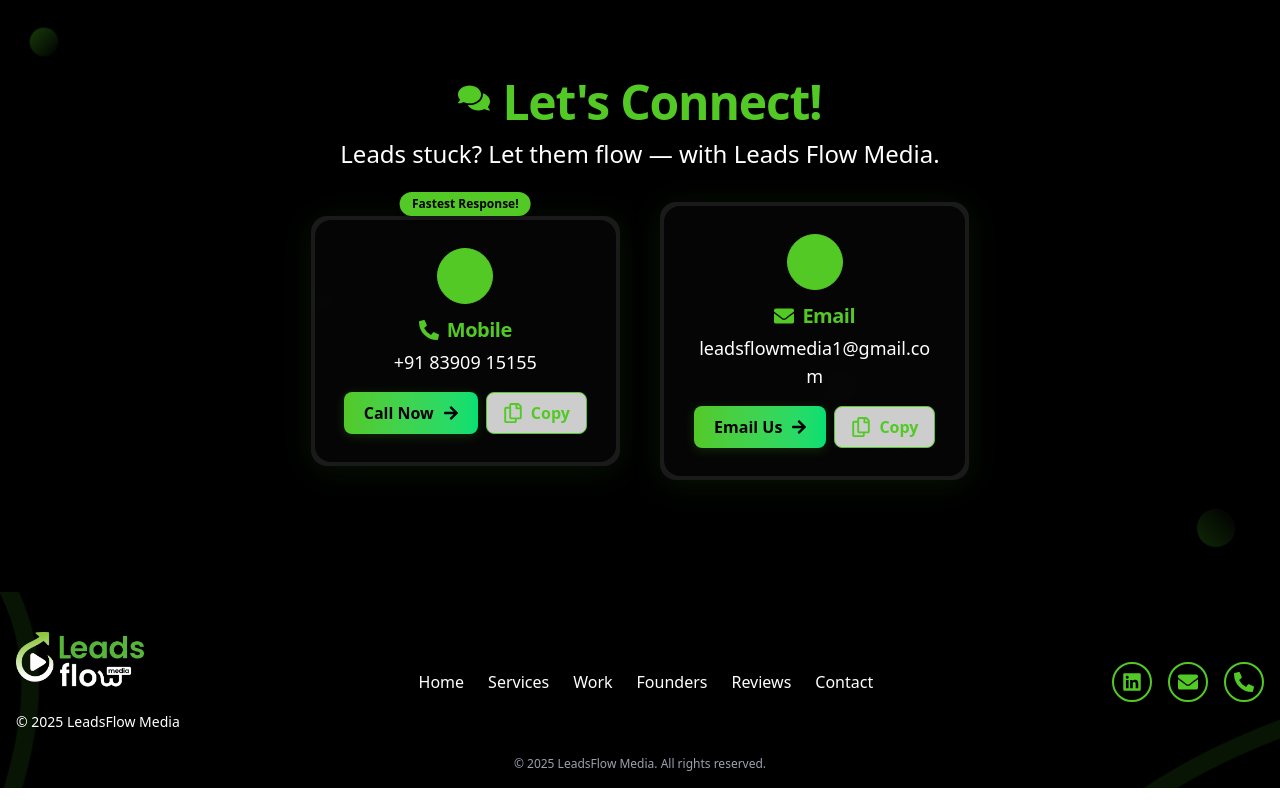
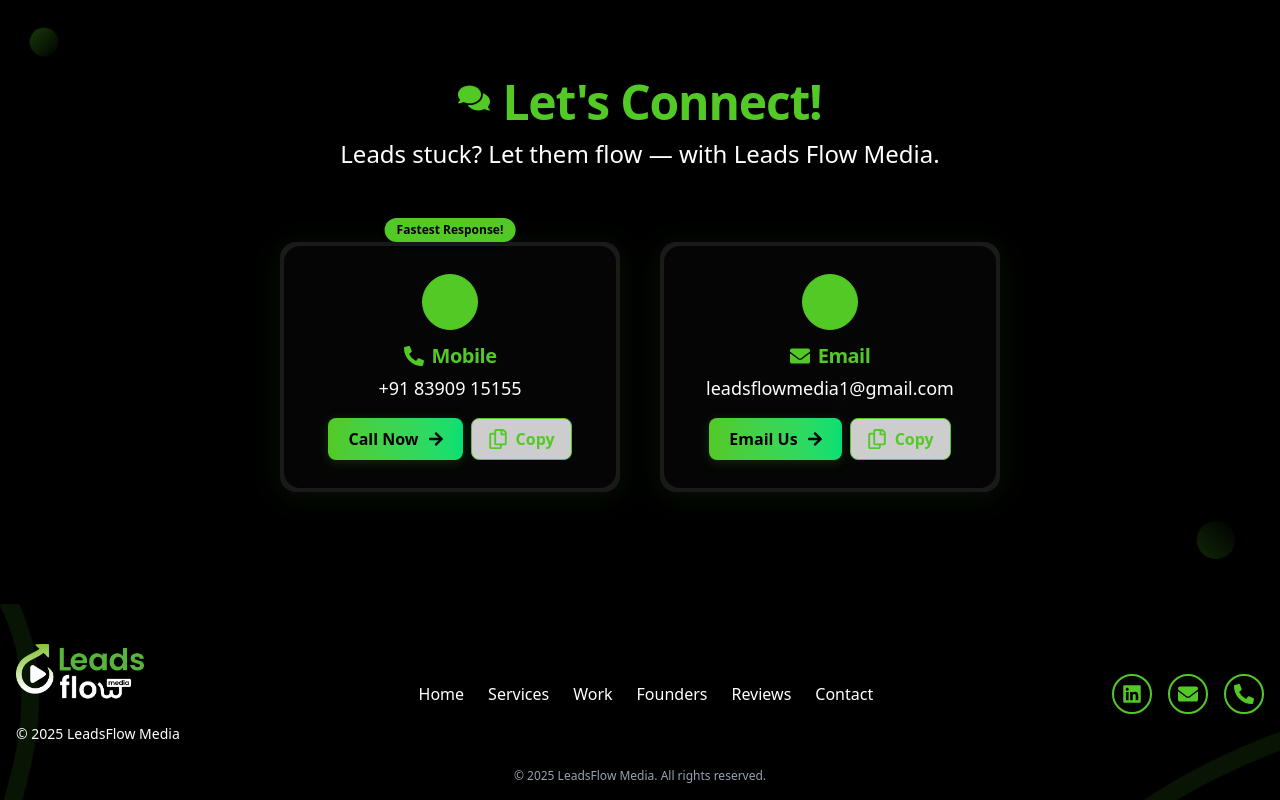
Before and after one commit to VaibhavTalkhande/leadsflow, a React (Vite) app: page / in a window 1280 px wide. Shown: the part 7993-8793 px from the top of the page. Built offline with nearby package versions, Linux system fonts and the light colour scheme.

Commit message:
contact card

```diff
--- a/src/components/Contact.jsx
+++ b/src/components/Contact.jsx
@@ -55,11 +55,11 @@
         Leads stuck? Let them flow — with Leads Flow Media.
         </p>
 
-        <div className="flex flex-col sm:flex-row gap-6 sm:gap-8 md:gap-10 justify-center items-center w-full max-w-3xl mb-8">
+        <div className="flex flex-col sm:flex-row gap-6 sm:gap-8 md:gap-10 justify-center items-stretch w-full max-w-3xl mt-10 mb-8">
           {contactInfo.map((info) => (
             <div
             key={info.type}
-              className="relative group bg-white/10 backdrop-blur-md border-2 border-transparent rounded-2xl p-[2px] transition-transform duration-300 hover:scale-[1.03] hover:shadow-2xl min-h-[180px] sm:min-h-[200px] w-full max-w-xs sm:max-w-sm md:max-w-md z-10 mb-4 sm:mb-0"
+              className="relative group bg-white/10 backdrop-blur-md border-2 border-transparent rounded-2xl p-[2px] transition-transform duration-300 hover:scale-[1.03] hover:shadow-2xl min-h-[180px] sm:min-h-[200px] w-full min-w-[340px] flex-1 z-10 mb-4 sm:mb-0"
               style={{ boxShadow: '0 4px 32px 0 rgba(83,201,38,0.10)' }}
             >
               <div className="bg-black/80 rounded-2xl p-5 sm:p-7 flex flex-col items-center text-center h-full">
```
